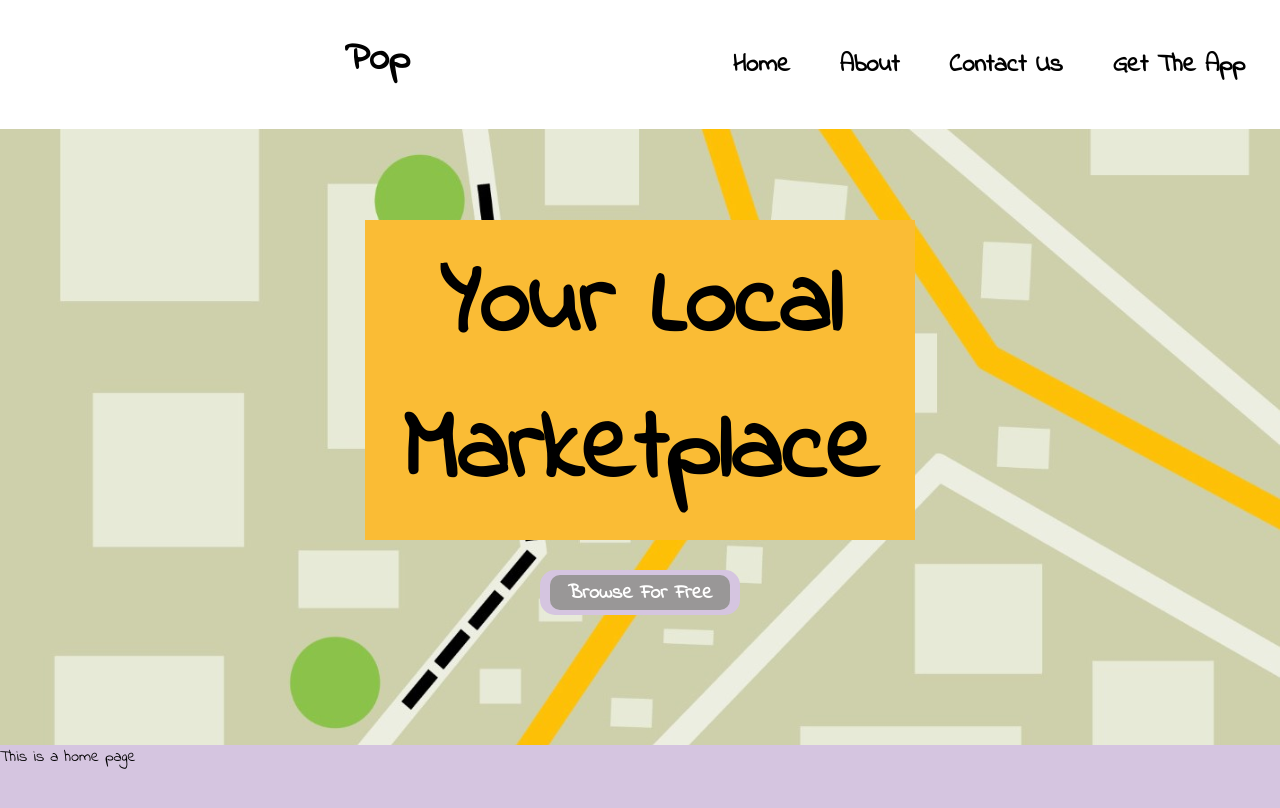
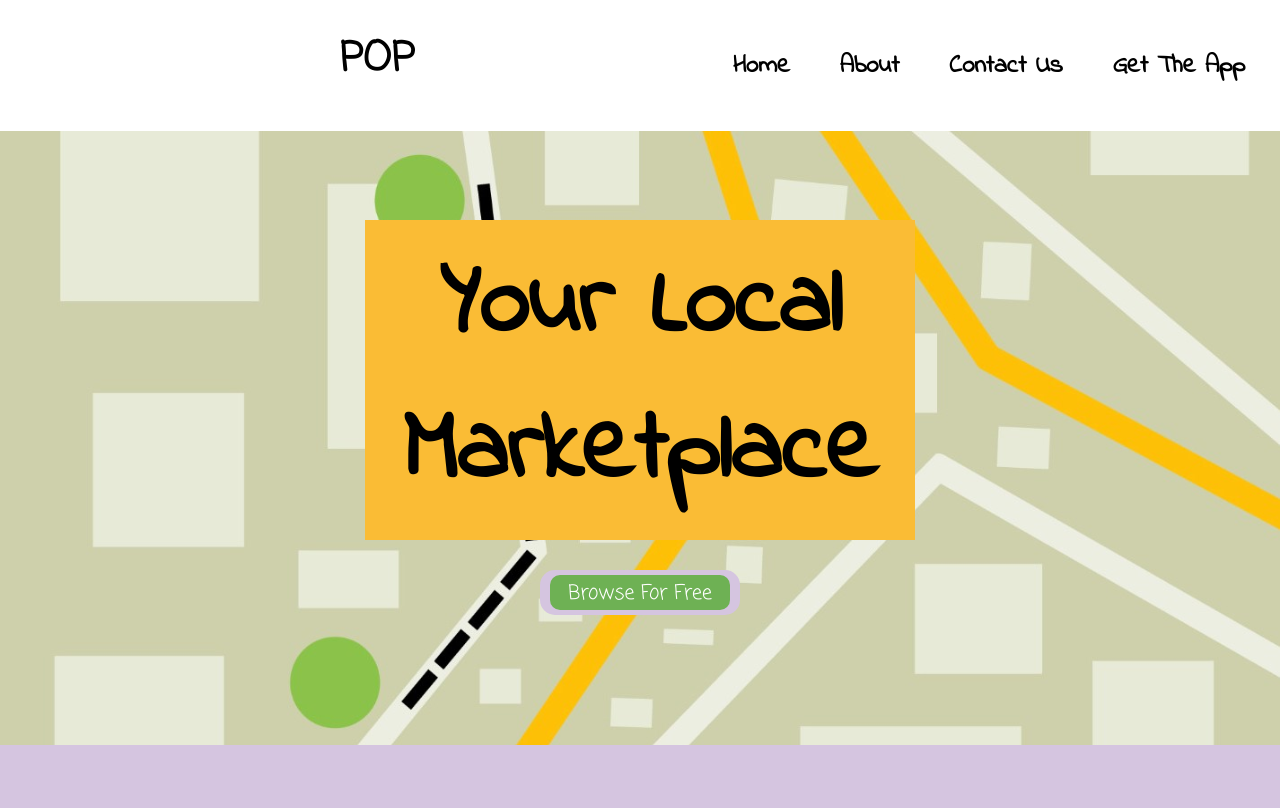
Before and after one commit to acerda96/pop-website-server, a Vue app: page / in a window 1280 px wide. Shown: the top 808 px of the page. Built offline with nearby package versions, Linux system fonts and the light colour scheme; some icons are missing.

Commit message:
fixes logo font

```diff
--- a/src/components/BrowseButton.vue
+++ b/src/components/BrowseButton.vue
@@ -40,10 +40,10 @@ export default {
   align-items: center;
   justify-content: center;
   font-size: 20px;
-  font-weight: bold;
+  font-family: "Coming Soon";
   color: white;
   padding-top: 2px;
-  background-color: rgb(153, 151, 151);
+  background-color: rgb(110, 177, 84);
   border-radius: 10px;
   width: 180px;
   height: 33px;
--- a/src/components/NavBar.vue
+++ b/src/components/NavBar.vue
@@ -2,7 +2,7 @@
   <div class="nav">
     <nav class="desktop-nav">
       <MenuIcon class="menu-icon" @click="toggleNav" />
-      <router-link class="logo" to="/">Pop</router-link>
+      <router-link class="logo" to="/">POP</router-link>
       <ul class="desktop-nav-ul">
         <li>
           <router-link to="/">Home</router-link>
@@ -61,15 +61,14 @@ export default {
   justify-content: space-between;
   align-items: center;
   width: 100%;
-  // padding-bottom: 100px;
   background-position: right;
-  // background-image: url("../images/map.jpeg");
   background-color: white;
 }
 .menu-icon {
   display: none;
 }
 .logo {
+  font-family: "Coming Soon";
   color: $main-font-color;
   font-weight: bold;
   font-size: 40px;
--- a/src/styles/_variables.scss
+++ b/src/styles/_variables.scss
@@ -1,5 +1,7 @@
 @import url("https://fonts.googleapis.com/css?family=Indie+Flower");
+@import url("https://fonts.googleapis.com/css?family=Coming+Soon");
 
 $main-font: "Indie Flower";
+$logo-font: "Coming Soon";
 $main-font-color: black;
 $accent-color: rgb(213, 197, 224);
--- a/src/views/Home.vue
+++ b/src/views/Home.vue
@@ -1,7 +1,5 @@
 <template>
-  <div class="home">
-    This is a home page
-  </div>
+  <div class="home"></div>
 </template>
 
 <script>
```
